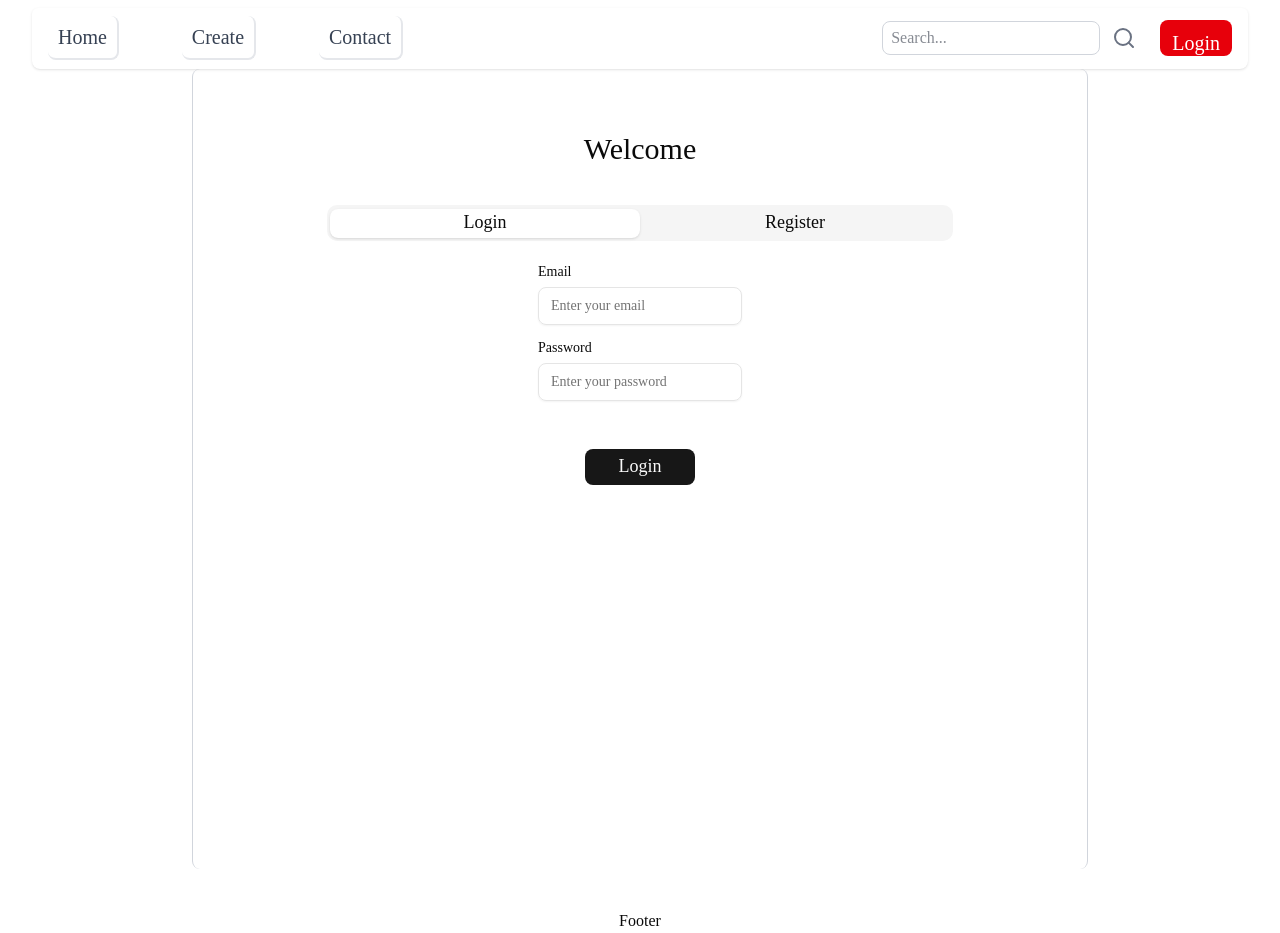
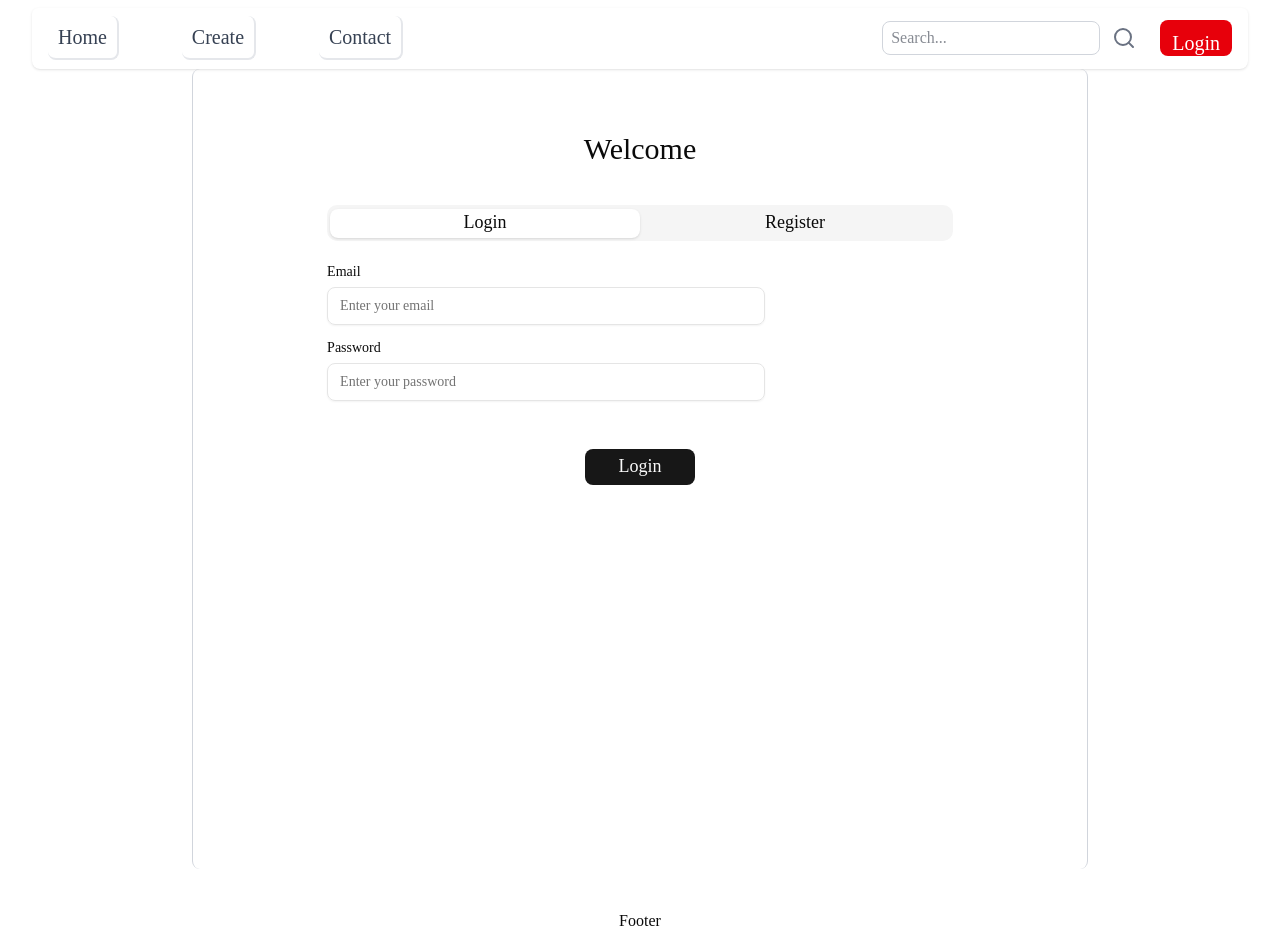
Before and after one commit to PREPMND/BlogMait, a Next.js app: page /auth in a window 1280 px wide. Built offline with nearby package versions, Linux system fonts and the light colour scheme; what @preplabs/validator would draw is missing.

Commit message:
Aug 5, 2026, 9:02 PM

```diff
--- a/components/auth/login-form.tsx
+++ b/components/auth/login-form.tsx
@@ -57,7 +57,7 @@ export default function LoginForm() {
     };
 
     return (
-        <form onSubmit={form.handleSubmit(onSubmit)} className="space-y-4 *:text-[18px] flex flex-col justify-center items-center">
+        <form onSubmit={form.handleSubmit(onSubmit)} className="space-y-4 *:text-[18px] flex flex-col justify-center ">
             <div className="space-y-2 md:max-w-[70%]">
                 <Label htmlFor="email">Email</Label>
                 <Input
```
